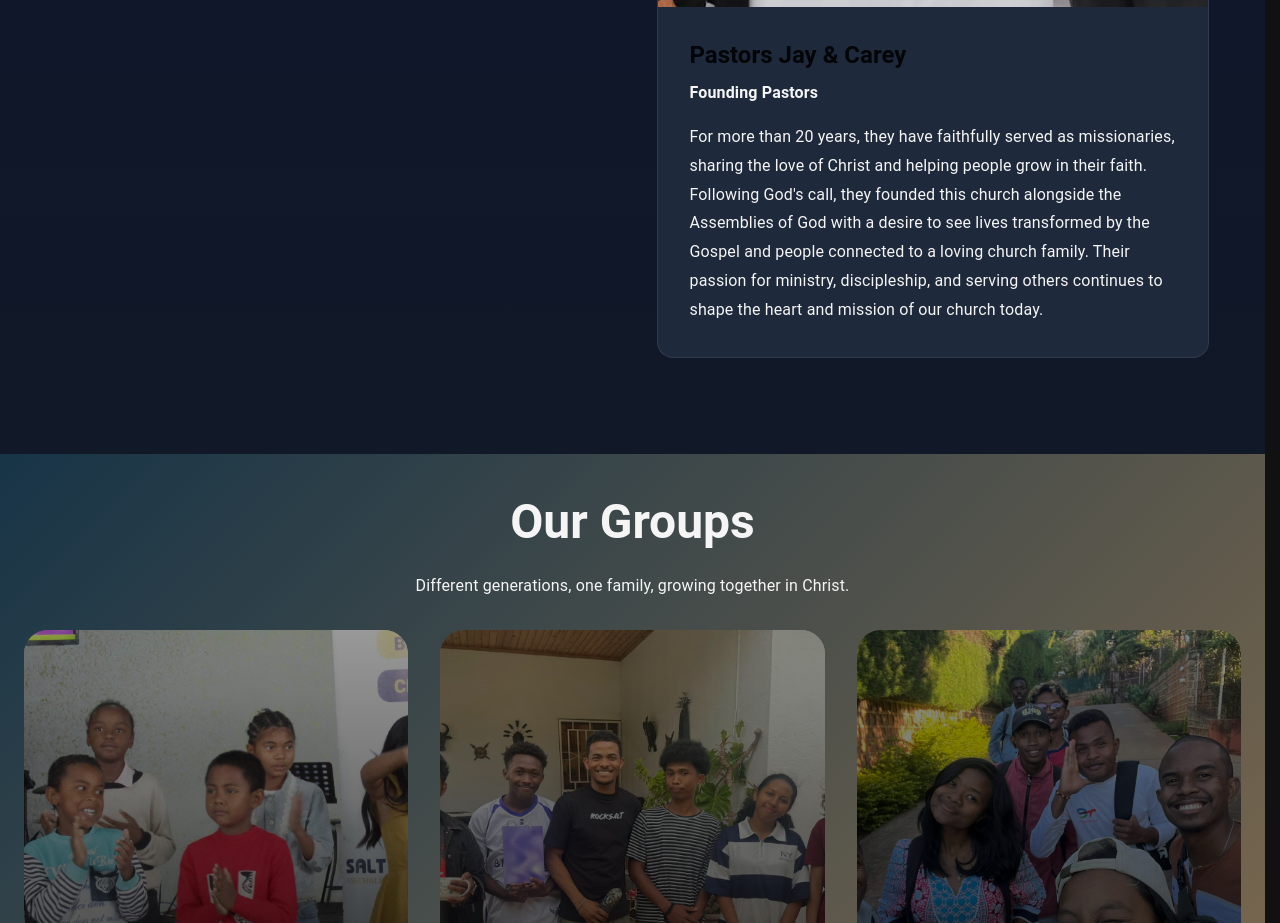
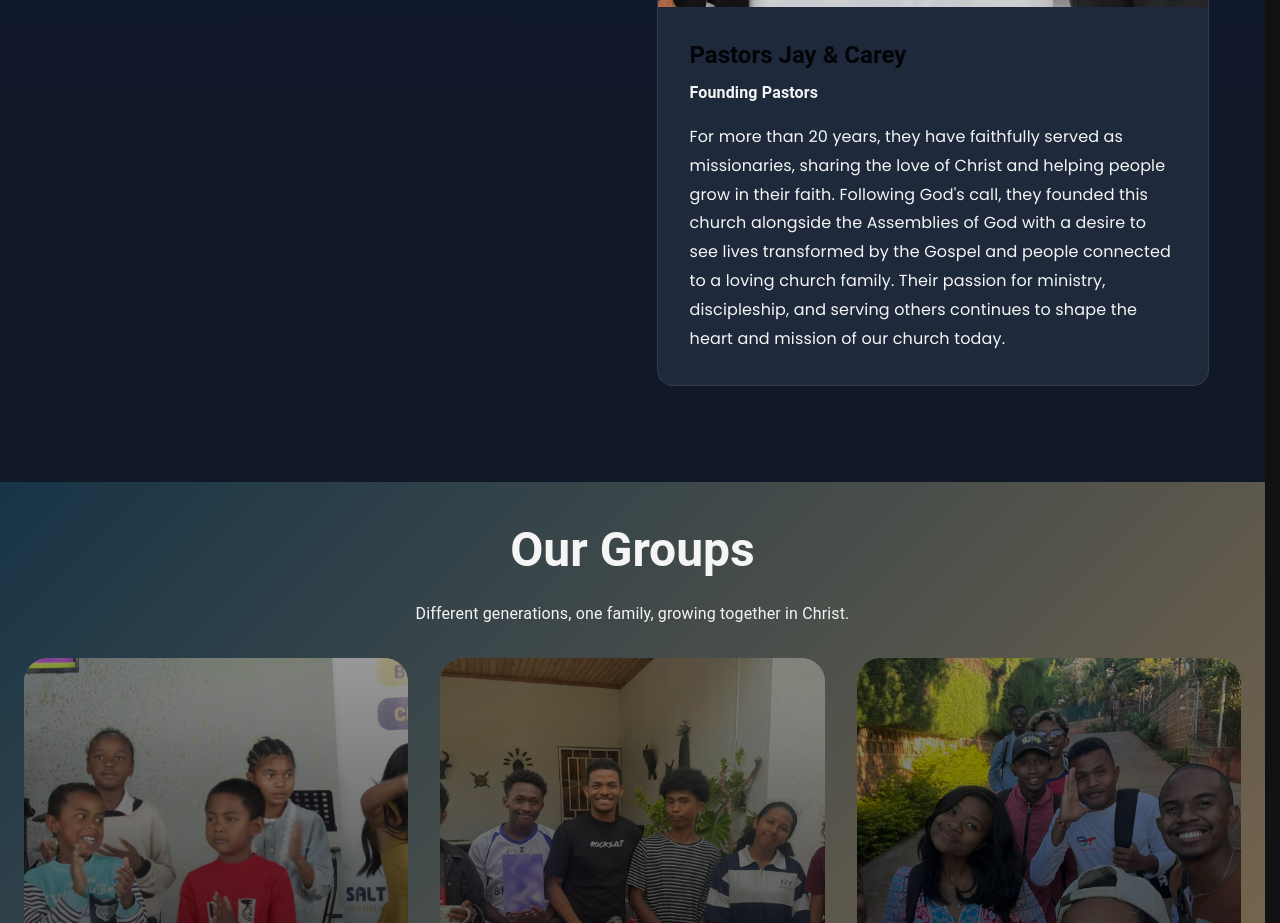
Before and after one commit to JayRostorfer/Salt-LightChurch, a Next.js app: page / in a window 1280 px wide. Shown: the part 1340-2263 px from the top of the page. Built offline with nearby package versions, Linux system fonts and the light colour scheme.

Commit message:
Update fontFamily property in Founder.js

```diff
--- a/src/components/home/Founder.js
+++ b/src/components/home/Founder.js
@@ -119,8 +119,9 @@ export default function Founder() {
 
                 <Typography
                  variant="body1"
-                 className={poppins.className}
+
                   sx={{
+                    fontFamily: poppins.style.fontFamily,
                     color: "whitesmoke",
                     lineHeight: 1.8,
                   }}
```
